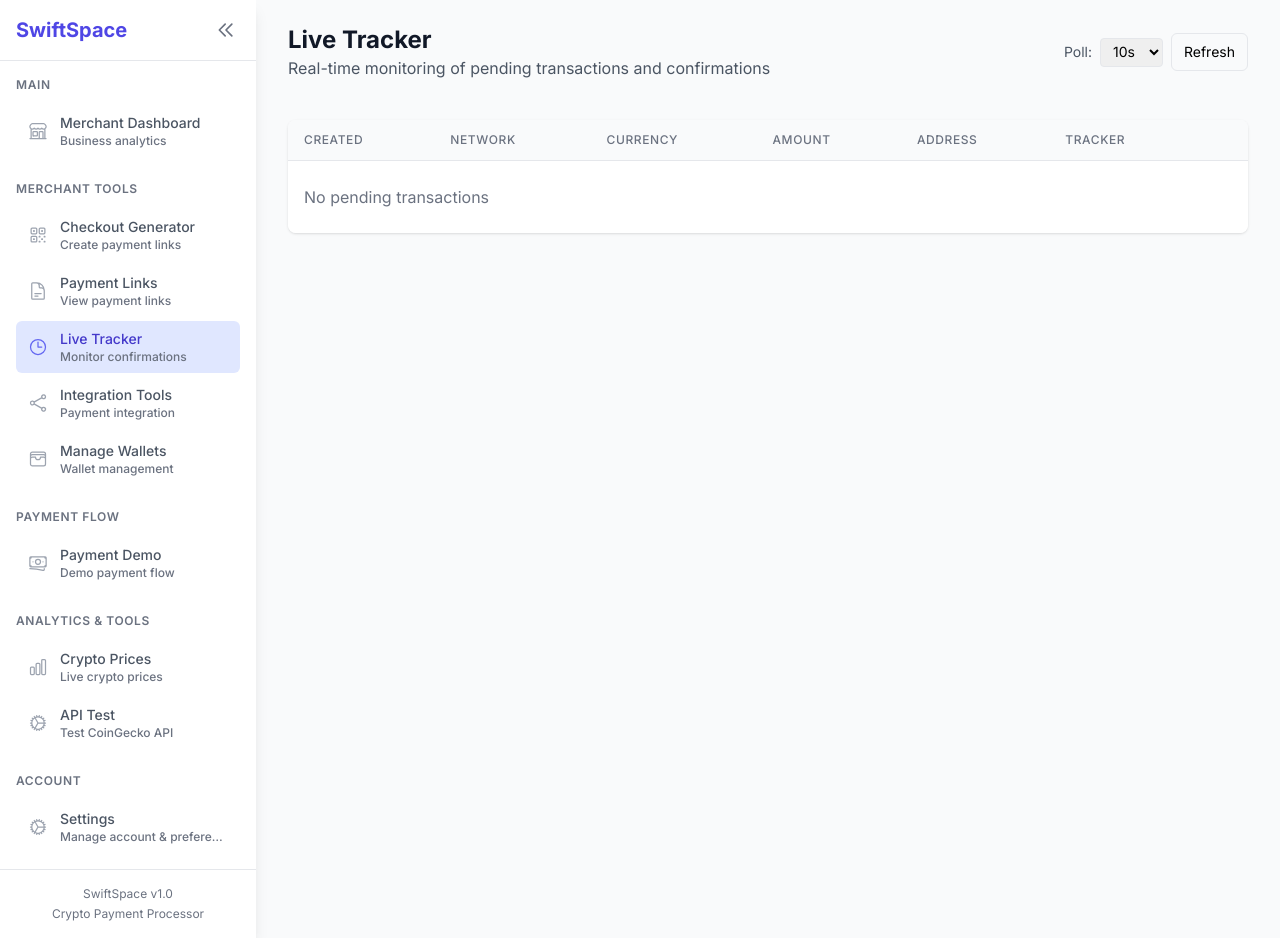
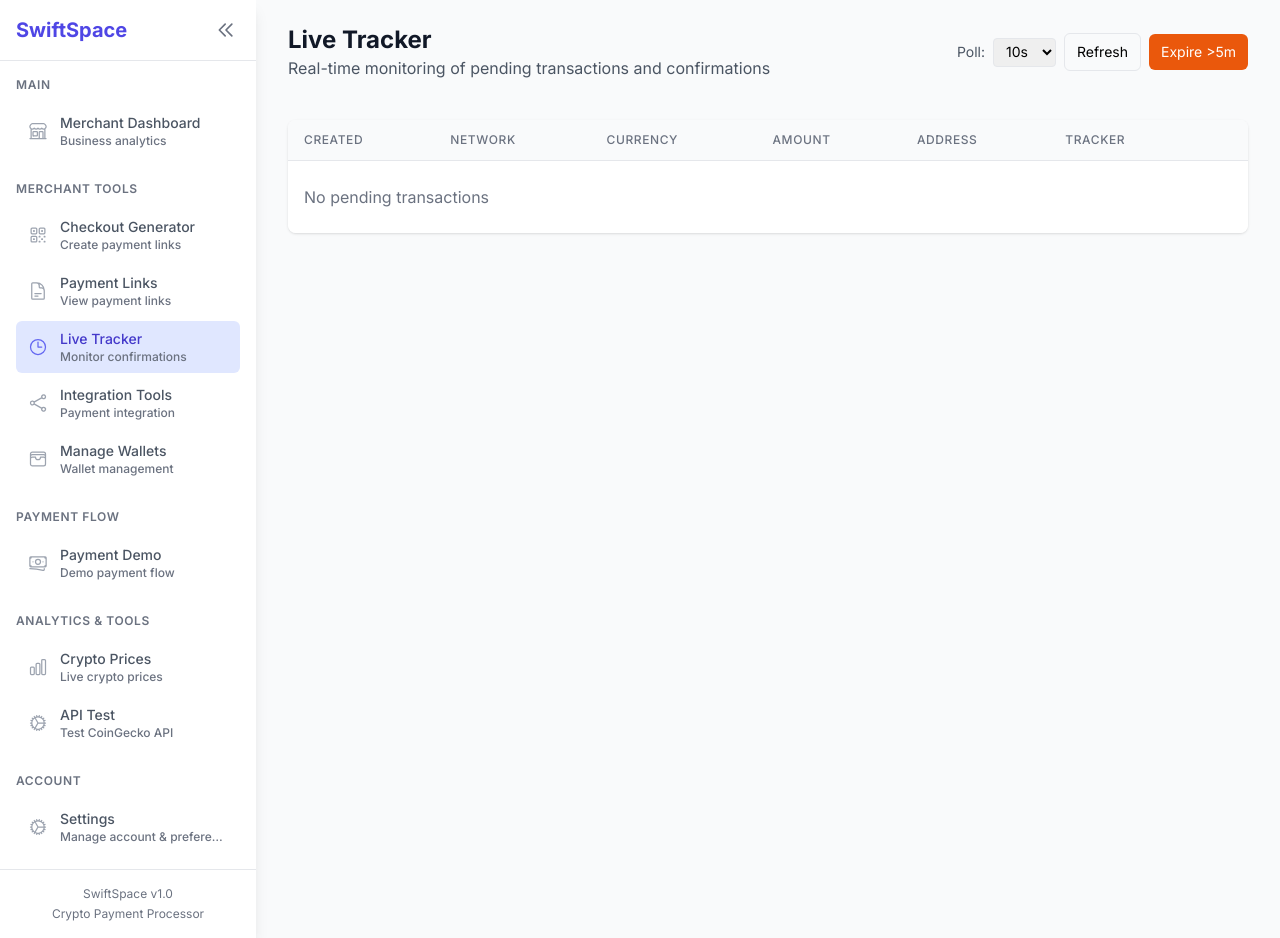
Before and after one commit to jakefrompopeyes/swiftpay, a Next.js app in the folder client/: page /live-tracker in a window 1280 px wide. Built offline with nearby package versions, Linux system fonts and the light colour scheme.

Commit message:
Live Tracker: add Expire >5m action (uses manual expire endpoint); build passes

```diff
--- a/client/src/pages/live-tracker.tsx
+++ b/client/src/pages/live-tracker.tsx
@@ -90,6 +90,21 @@ export default function LiveTracker() {
               <option value={30000}>30s</option>
             </select>
             <button onClick={loadPendings} className="px-3 py-2 border rounded-md text-sm">Refresh</button>
+            <button
+              className="px-3 py-2 bg-orange-600 text-white rounded-md text-sm hover:bg-orange-700"
+              onClick={async()=>{
+                try{
+                  const r=await fetch('/api/payment-requests/expire-manual',{method:'POST'})
+                  const j=await r.json().catch(()=>null)
+                  if(j?.success){
+                    alert(`Expired ${j.data?.expired||0} (of ${j.data?.totalPending||0})`)
+                    await loadPendings()
+                  } else {
+                    alert(j?.error||'Failed to expire')
+                  }
+                }catch(e:any){ alert(e?.message||'Error') }
+              }}
+            >Expire &gt;5m</button>
           </div>
         </div>
 
```
